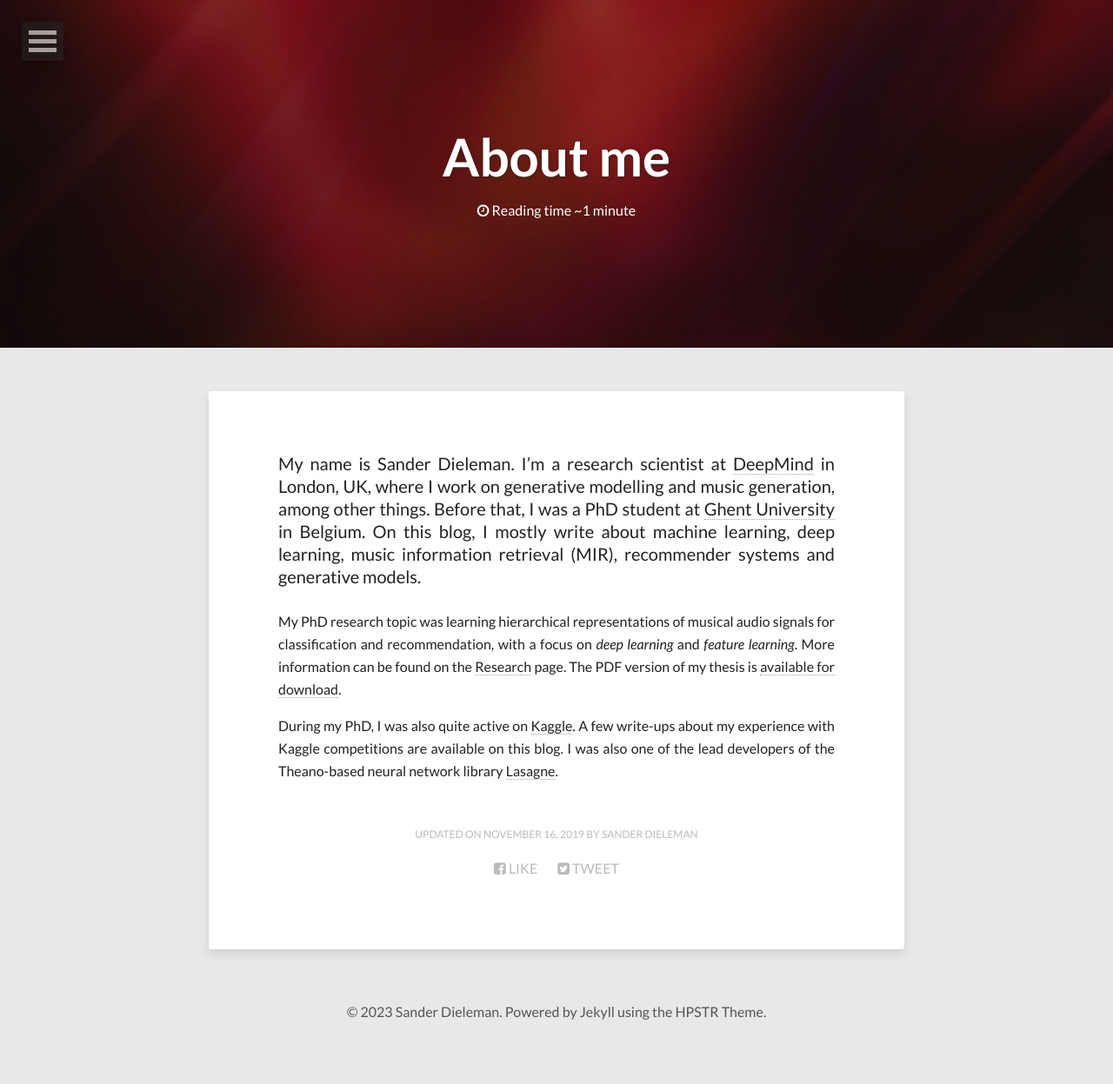
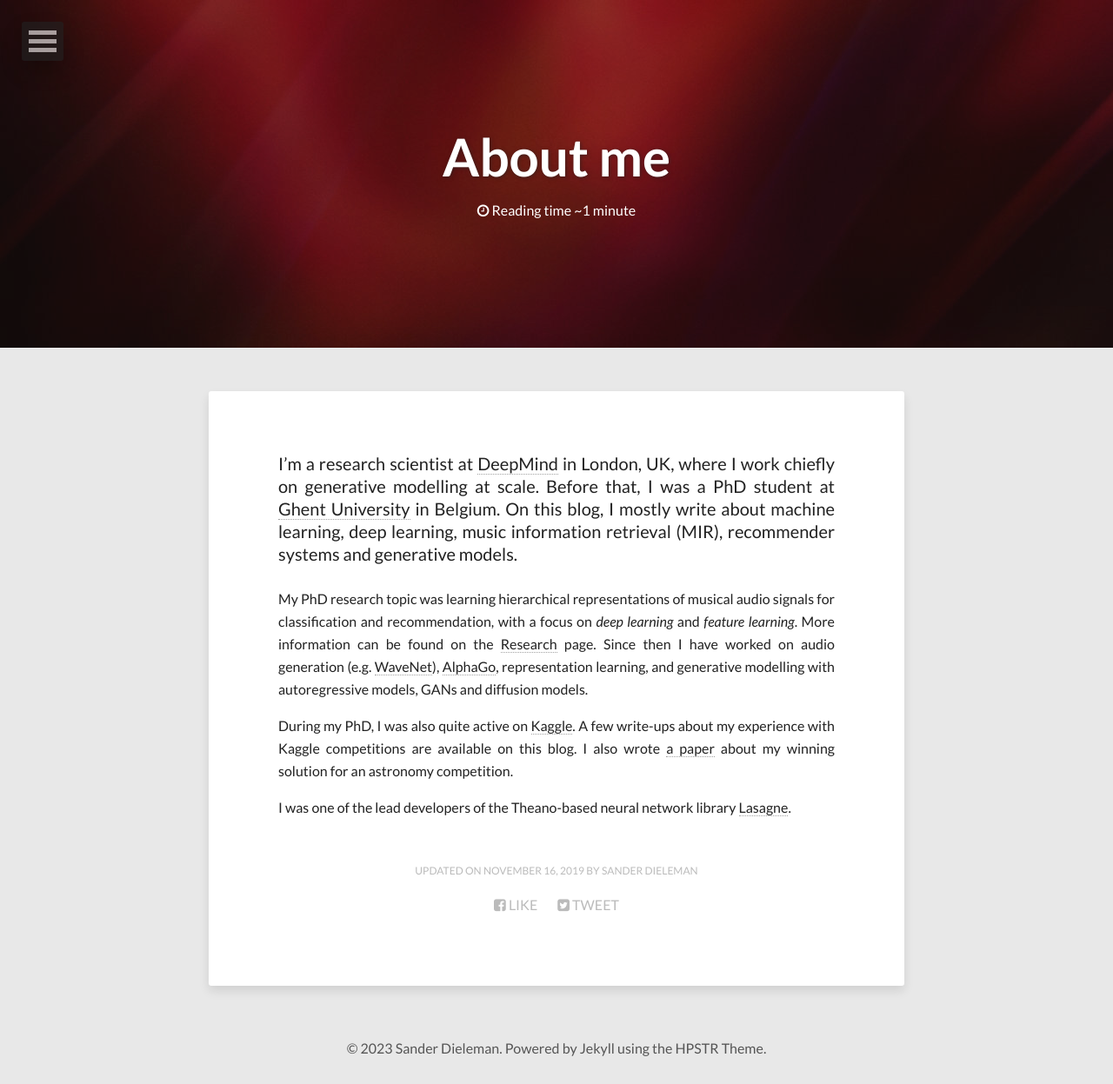
Before and after one commit to benanne/benanne.github.io, a Jekyll site: the page built from about/index.md, in a window 1280 px wide. Shown: the whole page at 87% size. Built offline with Jekyll 4.4.1, drawn with Linux system fonts in a browser that asks for light colours; nearby versions of some CDN libraries; before the commit the page ends 1205 px from its top, so only the background shows below that.

Commit message:
Update about page

```diff
--- a/about/index.md
+++ b/about/index.md
@@ -7,8 +7,10 @@ comments: false
 modified: 2019-11-16
 ---
 
-My name is Sander Dieleman. I'm a research scientist at [DeepMind](http://deepmind.com/) in London, UK, where I work on generative modelling and music generation, among other things. Before that, I was a PhD student at [Ghent University](http://www.ugent.be/) in Belgium. On this blog, I mostly write about machine learning, deep learning, music information retrieval (MIR), recommender systems and generative models.
+I'm a research scientist at [DeepMind](http://deepmind.com/) in London, UK, where I work chiefly on generative modelling at scale. Before that, I was a PhD student at [Ghent University](http://www.ugent.be/) in Belgium. On this blog, I mostly write about machine learning, deep learning, music information retrieval (MIR), recommender systems and generative models.
 
-My PhD research topic was learning hierarchical representations of musical audio signals for classification and recommendation, with a focus on *deep learning* and *feature learning*. More information can be found on the [Research](/research) page. The PDF version of my thesis is [available for download](https://www.dropbox.com/s/22bqmco45179t7z/thesis-FINAL.pdf).
+My PhD research topic was learning hierarchical representations of musical audio signals for classification and recommendation, with a focus on *deep learning* and *feature learning*. More information can be found on the [Research](/research) page. Since then I have worked on audio generation (e.g. [WaveNet](https://www.deepmind.com/blog/wavenet-a-generative-model-for-raw-audio)), [AlphaGo](https://www.deepmind.com/research/highlighted-research/alphago), representation learning, and generative modelling with autoregressive models, GANs and diffusion models.
 
-During my PhD, I was also quite active on [Kaggle](https://www.kaggle.com/). A few write-ups about my experience with Kaggle competitions are available on this blog. I was also one of the lead developers of the Theano-based neural network library [Lasagne](https://github.com/Lasagne/Lasagne).
+During my PhD, I was also quite active on [Kaggle](https://www.kaggle.com/). A few write-ups about my experience with Kaggle competitions are available on this blog. I also wrote [a paper](https://academic.oup.com/mnras/article/450/2/1441/979677) about my winning solution for an astronomy competition.
+
+I was one of the lead developers of the Theano-based neural network library [Lasagne](https://github.com/Lasagne/Lasagne).
```
